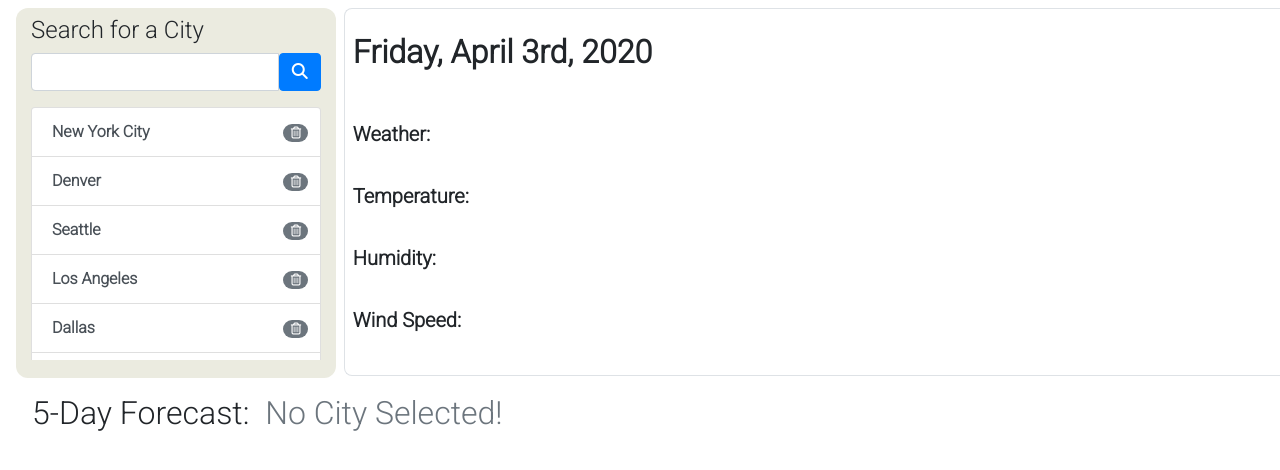
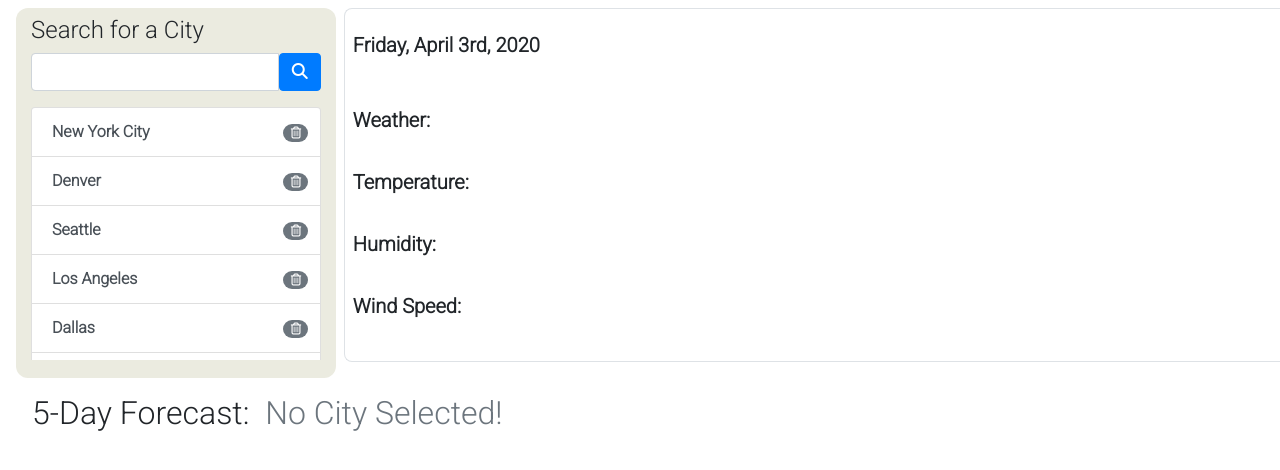
Before and after one commit to mjb527/Homework_April11, a plain HTML site: page index.html in a window 1280 px wide. Drawn offline with nearby package versions, Linux system fonts and the light colour scheme.

Commit message:
list scrolls to top on page load, adjusted a style issue that lead to overlapping of divs

```diff
--- a/index.html
+++ b/index.html
@@ -38,11 +38,11 @@
     <div class="col-md-9 col-sm-12 pl-2" id="right">
       <!-- today's details -->
       <div id="info" class="mb-2 pt-2 pb-4 pl-2 border-top border-left border-bottom">
-        <div class="h2 pt-3 pb-4"><strong  id="name"></strong></div>
-        <div class="py-3">Weather: <span id="weather"></span></div>
-        <div class="py-3">Temperature: <span id="temp"></span></div>
-        <div class="py-3">Humidity: <span id="humidity"></span></div>
-        <div class="py-3">Wind Speed: <span id="wind-speed"></span></div>
+        <div class="h2 pt-3 pb-4 item"><strong  id="name"></strong></div>
+        <div class="py-3 item">Weather: <span id="weather"></span></div>
+        <div class="py-3 item">Temperature: <span id="temp"></span></div>
+        <div class="py-3 item">Humidity: <span id="humidity"></span></div>
+        <div class="py-3 item">Wind Speed: <span id="wind-speed"></span></div>
       </div>
     </div>
     <!-- end row next line-->
--- a/static/script.js
+++ b/static/script.js
@@ -4,6 +4,8 @@ $(document).ready(function(event) {
 
 	// easier to add cities if we have the whole list always
 	let citiesArr = loadCities();
+
+	$('#cities').scrollTop(0);
 
 	const date = moment().format('dddd[, ] MMMM Do[, ] YYYY');
 	$('#name').text(date);
@@ -114,7 +116,7 @@ $(document).ready(function(event) {
 
 	function buildSquares(objects) {
 		// remove the temporary text
-		$('#removable').html('');
+		$('#removable').remove();
 		// reset the div to append new city data
 		$('#five-day').html('');
 
--- a/static/style.css
+++ b/static/style.css
@@ -46,11 +46,12 @@ body {
   height: 370px;
 }
 
+
 #info {
   border-radius: 8px 0 0 8px;
 }
 
-#info .py-3 {
+#info .item {
   font-size: 20px;
   font-weight: bold;
   /* height: 45%; */
```
